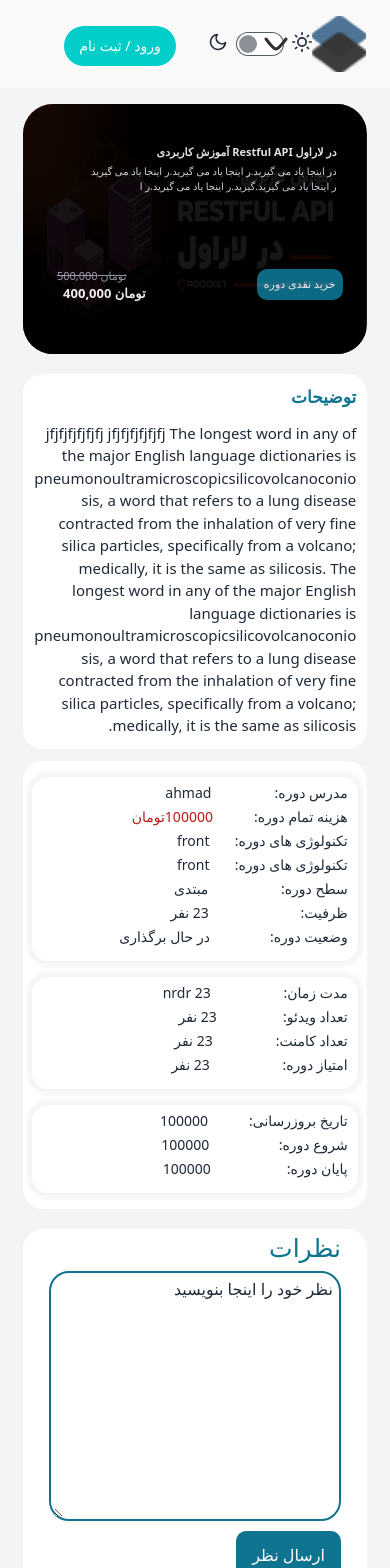
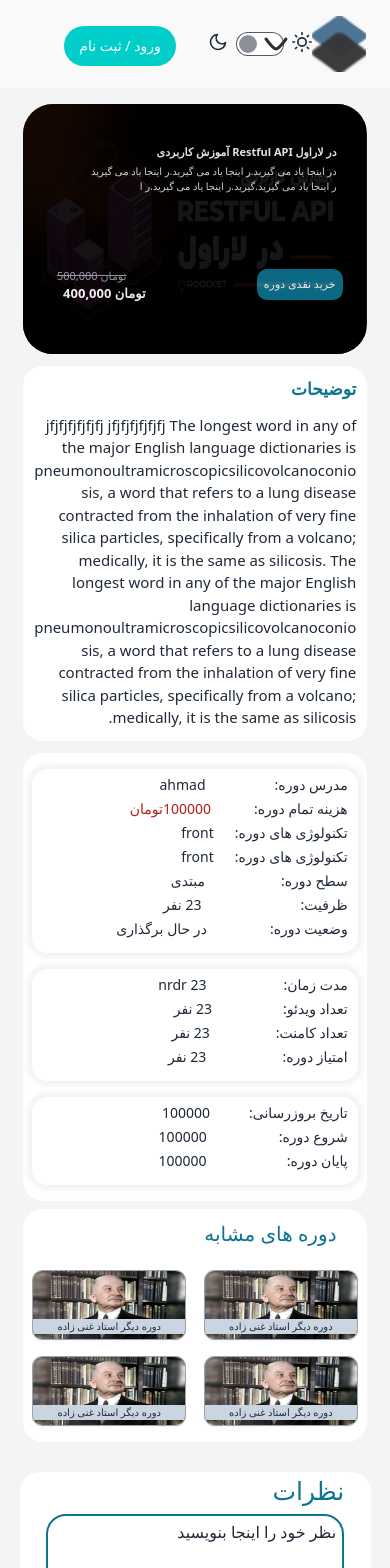
Before and after one commit to academy-react-summer1403/future-programmers, a React (Vite) app: page /coursedetail in a window 390 px wide. Shown: the top 1568 px of the page. Built offline with nearby package versions, Linux system fonts and the light colour scheme; a web font is replaced by a local one.

Commit message:
responsive course detail

```diff
--- a/src/screens/courseDetail/CourseComment.jsx
+++ b/src/screens/courseDetail/CourseComment.jsx
@@ -1,8 +1,8 @@
 
 function CourseComment() {
   return (
-    <div className='w-[100%] mx-[auto] pb-5'>
-        <div className='w-[100%] h-[400px] bg-white  max-md:mt-0 rounded-[20px] max-md:w-[100%] md:max-lg:w-[100%] dark:bg-[#29435c]'>
+    <div className='w-[90%] lg:w-[55%] lg:absolute lg:top-[750px] mx-[auto] lg:mr-[6%] pb-5'>
+        <div className='w-[100%] pb-4 bg-white  max-md:mt-0 rounded-[20px] max-md:w-[100%] md:max-lg:w-[100%] dark:bg-[#29435c]'>
             <div className='w-[85%] h-[90%] mx-auto'>
                 <h1 className='text-[25px] text-cyan-700 inline dark:text-[#d1d4c9]'>نظرات</h1>
                 <div className='border-[2px] border-cyan-700 dark:border-[#556e53] rounded-[20px] h-[250px] mt-[5px]'>
--- a/src/screens/courseDetail/CourseDetail.jsx
+++ b/src/screens/courseDetail/CourseDetail.jsx
@@ -15,7 +15,7 @@
   ]
 
   return (
-    <div className='bg-[#f3f4f6] font-[sans] overflow-hidden dark:bg-[#152a38]'>
+    <div className='bg-[#f3f4f6] relative font-[sans] overflow-hidden dark:bg-[#152a38]'>
 
       <div className='w-[88%] mx-auto flex'>
         <div className=' relative h-[380px] w-[100%] max-md:h-[250px] md:max-lg:h-[300px] mt-4 rounded-[30px] bg-[url(public/p.01.png)] bg-no-repeat [background-size:100%_100%]'>
@@ -30,16 +30,15 @@
         </div>
       </div>
 
-      <div className=' flex flex-wrap justify-between w-[88%] mx-auto mt-5 pb-[30px] overflow-hidden dark:bg-[#152a38]'>
+      <div className=' flex flex-wrap justify-between w-[88%] mx-auto mt-5 max-sm:mt-3 pb-[30px] overflow-hidden dark:bg-[#152a38]'>
         <CourseExplain />
 
-        <div className='flex flex-wrap  max-lg:h-[400px]  max-sm:h-fit max-md:h-[800px] w-[33%] gap-y-5 max-lg:w-[100%] md:max-lg:justify-between md:max-lg:mt-5'>
-        <CourseInformation />
-        <CourseComment />
+        <div className='flex flex-wrap max-md:h-fit w-[33%] gap-y-2 max-lg:w-[100%] md:max-lg:justify-between md:max-lg:mt-5'>
+          <CourseInformation />
 
-          <div className=' w-[99%] max-sm:hidden pb-4 lg:mb-[115px] bg-white rounded-[20px] max-md:w-[100%] max-md:mt-3 md:max-lg:w-[47%] max-md:mb-[3%] dark:bg-[#29435c]'>
+          <div className=' w-[99%] md:max-lg:h-fit pb-4 bg-white rounded-[20px] max-md:w-[100%] md:max-lg:w-[47%] dark:bg-[#29435c]'>
             <h1 className='relative right-[30px] top-[10px]  text-[20px] text-cyan-700 inline dark:text-[#d1d4c9]'>دوره های مشابه</h1>
-            <div className=' mt-[15px]'>
+            <div className=' mt-[15px] max-sm:flex max-sm:flex-wrap'>
               {TeachersCourses.map((item,index)=>{
                 return(
                   <SimilarCourse
@@ -50,9 +49,10 @@
               })}
             </div>
           </div>
+        </div>
 
-        </div>
       </div>
+      <CourseComment />
     </div>
   )
 }
--- a/src/screens/courseDetail/CourseExplain.jsx
+++ b/src/screens/courseDetail/CourseExplain.jsx
@@ -1,7 +1,7 @@
 
 function CourseExplain() {
   return (
-    <div className='w-[63%] pb-3 h-fit bg-white rounded-[20px] max-md:w-[100%] md:max-lg:w-[100%] dark:bg-[#29435c]'>
+    <div className='w-[63%] overflow-hidden pb-3 h-fit lg:h-80 bg-white rounded-[20px] max-md:w-[100%] md:max-lg:w-[100%] dark:bg-[#29435c]'>
         <h1 className='mt-[3%] mr-[3%] my-3 text-cyan-700 font-bold text-[20px] max-md:text-[17px] dark:text-[#d1d4c9]'>توضیحات</h1>
         <p className='mr-[3%] w-[95%] break-words max-md:text-[15px] dark:text-[#d1d4c9] '> jfjfjfjfjfjfj   jfjfjfjfjfjfj The longest word in any of the major English language dictionaries is pneumonoultramicroscopicsilicovolcanoconiosis, a word that refers to a lung disease contracted from the inhalation of very fine silica particles, specifically from a volcano; medically, it is the same as silicosis. The longest word in any of the major English language dictionaries is pneumonoultramicroscopicsilicovolcanoconiosis, a word that refers to a lung disease contracted from the inhalation of very fine silica particles, specifically from a volcano; medically, it is the same as silicosis.</p>
     </div>
--- a/src/screens/courseDetail/CourseInformation.jsx
+++ b/src/screens/courseDetail/CourseInformation.jsx
@@ -3,26 +3,26 @@
     const information ={name:'ahmad', price: 100000, tech:'front', level:'مبتدی', capacity:'23 نفر', status:'در حال برگذاری', time:'23 nrdr'}
 
   return (
-    <div className='w-[99%] pb-4 max-md:w-[100%] max-md:mt-3 md:max-lg:w-[47%] bg-white rounded-[20px] dark:bg-[#29435c] dark:text-[#d1d4c9]'>
+    <div className='w-[99%] pb-4 sm:max-md:flex sm:max-md:flex-wrap  max-md:w-[100%] max-md:mt-3 md:max-lg:w-[47%] bg-white rounded-[20px] dark:bg-[#29435c] dark:text-[#d1d4c9]'>
         <div className=" w-[95%] text-sm mt-4 mx-auto rounded-2xl pr-[3%] pb-3 pt-1 shadow-[0px_0px_5px_5px] shadow-[#f3f4f6] dark:shadow-slate-500 dark:bg-[#556e53]">
-            <h1 className="leading-6 flex">مدرس دوره: <h2 className="pr-[20%]">{information.name}</h2></h1>
-            <h1 className="leading-6 flex">هزینه تمام دوره: <h2 className="pr-[13%] text-red-700 dark:text-rose-400">{information.price}تومان</h2></h1>
-            <h1 className="leading-6 flex">تکنولوژی های دوره:<h2 className="pr-[8%]">{information.tech}</h2></h1>
-            <h1 className="leading-6 flex">تکنولوژی های دوره:<h2 className="pr-[8%]">{information.tech}</h2></h1>
-            <h1 className="leading-6 flex">سطح دوره:<h2 className="pr-[23%]">{information.level}</h2></h1>
-            <h1 className="leading-6 flex">ظرفیت:<h2 className="pr-[29%]">{information.capacity}</h2></h1>
-            <h1 className="leading-6 flex">وضعیت دوره:<h2 className="pr-[19%]">{information.status}</h2></h1>
+            <h1 className="leading-6 flex">مدرس دوره: <h2 className="max-sm:pr-[69px] max-md:pr-[85px] md:pr-[60px] pr-[20%]">{information.name}</h2></h1>
+            <h1 className="leading-6 flex">هزینه تمام دوره: <h2 className="max-sm:pr-[43px] max-md:pr-[59px] md:pr-[33px] pr-[13%] text-red-700 dark:text-rose-400">{information.price}تومان</h2></h1>
+            <h1 className="leading-6 flex">تکنولوژی های دوره:<h2 className="max-sm:pr-[21px] max-md:pr-[37px] md:pr-[12px] pr-[8%]">{information.tech}</h2></h1>
+            <h1 className="leading-6 flex">تکنولوژی های دوره:<h2 className="max-sm:pr-[21px] max-md:pr-[37px] md:pr-[12px] pr-[8%]">{information.tech}</h2></h1>
+            <h1 className="leading-6 flex">سطح دوره:<h2 className="max-sm:pr-[76px] max-md:pr-[91px] md:pr-[66px] pr-[23%]">{information.level}</h2></h1>
+            <h1 className="leading-6 flex">ظرفیت:<h2 className="max-sm:pr-[99px] max-md:pr-[115px] md:pr-[88px] pr-[29%]">{information.capacity}</h2></h1>
+            <h1 className="leading-6 flex">وضعیت دوره:<h2 className=" max-sm:pr-[63px] max-md:pr-[79px] md:pr-[53px] pr-[19%]">{information.status}</h2></h1>
         </div>
-        <div className=" w-[95%] text-sm mt-4 mx-auto rounded-2xl pr-[3%] pb-3 pt-1 shadow-[0px_0px_5px_5px] shadow-[#f3f4f6] dark:shadow-slate-500 dark:bg-[#556e53]">
-            <h1 className="leading-6 flex">مدت زمان:<h2 className="pr-[23%]">{information.time}</h2></h1>
-            <h1 className="leading-6 flex">تعداد ویدئو:<h2 className="pr-[21%]">{information.capacity}</h2></h1>
-            <h1 className="leading-6 flex">تعداد کامنت:<h2 className="pr-[20%]">{information.capacity}</h2></h1>
-            <h1 className="leading-6 flex">امتیاز دوره:<h2 className="pr-[23%]">{information.capacity}</h2></h1>
+        <div className=" w-[95%] sm:max-md:w-[43%] text-sm mt-4 mx-auto rounded-2xl pr-[3%] pb-3 pt-1 shadow-[0px_0px_5px_5px] shadow-[#f3f4f6] dark:shadow-slate-500 dark:bg-[#556e53]">
+            <h1 className="leading-6 flex">مدت زمان:<h2 className="max-sm:pr-[77px] max-md:pr-[25px] md:pr-[66px] pr-[23%]">{information.time}</h2></h1>
+            <h1 className="leading-6 flex">تعداد ویدئو:<h2 className="max-sm:pr-[71px] max-md:pr-[18px] md:pr-[59px] pr-[21%]">{information.capacity}</h2></h1>
+            <h1 className="leading-6 flex">تعداد کامنت:<h2 className="max-sm:pr-[66px] max-md:pr-[13px] md:pr-[54px] pr-[20%]">{information.capacity}</h2></h1>
+            <h1 className="leading-6 flex">امتیاز دوره:<h2 className="max-sm:pr-[76px] max-md:pr-[23px] md:pr-[64px] pr-[23%]">{information.capacity}</h2></h1>
         </div>
-        <div className=" w-[95%] text-sm mt-4 mx-auto rounded-2xl pr-[3%] pb-3 pt-1 shadow-[0px_0px_5px_5px] shadow-[#f3f4f6] dark:shadow-slate-500 dark:bg-[#556e53]">
-            <h1 className="leading-6 flex">تاریخ بروزرسانی:<h2 className="pr-[13%]">{information.price}</h2></h1>
-            <h1 className="leading-6 flex">شروع دوره:<h2 className="pr-[22%]">{information.price}</h2></h1>
-            <h1 className="leading-6 flex">پایان دوره:<h2 className="pr-[24%]">{information.price}</h2></h1>
+        <div className=" w-[95%] sm:max-md:w-[47%] text-sm mt-4 mx-auto rounded-2xl pr-[3%] pb-3 pt-1 shadow-[0px_0px_5px_5px] shadow-[#f3f4f6] dark:shadow-slate-500 dark:bg-[#556e53]">
+            <h1 className="leading-6 flex">تاریخ بروزرسانی:<h2 className="max-sm:pr-[39px] max-md:pr-[10px] md:pr-[28px] pr-[13%]">{information.price}</h2></h1>
+            <h1 className="leading-6 flex">شروع دوره:<h2 className="max-sm:pr-[72px] max-md:pr-[43px] md:pr-[60px] pr-[22%]">{information.price}</h2></h1>
+            <h1 className="leading-6 flex">پایان دوره:<h2 className="max-sm:pr-[80px] max-md:pr-[51px] md:pr-[68px] pr-[24%]">{information.price}</h2></h1>
         </div>
   </div>
   )
--- a/src/screens/courseDetail/SimilarCourse.jsx
+++ b/src/screens/courseDetail/SimilarCourse.jsx
@@ -2,10 +2,10 @@
 
 function SimilarCourse({image, teacher}) {
   return (
-    <div className='border border-gray-600 rounded-[10px] w-[85%] h-[55px] mx-[auto] mt-4 dark:bg-[#556e53]'>
-        <a href='#' className='flex items-center my-[4px]'>
-            <img className='rounded-[50px] w-[45px] h-[45px] mr-[15px]' src={image}></img>
-            <h5 className='mr-[15px] md:max-lg:text-[12px] dark:text-[#d1d4c9]'>{teacher}</h5>
+    <div className='overflow-hidden border border-gray-400 rounded-[10px] w-[85%] max-sm:w-[45%] h-[55px] max-sm:h-[70px] mx-[auto] mt-4 shadow-sm max-sm:shadow-[#f3f4f6] dark:bg-[#556e53]'>
+        <a href='#' className='flex max-sm:inline items-center my-[4px] max-sm:my-0'>
+            <img className='rounded-[50px] max-sm:rounded-none w-[45px] max-sm:w-[100%] h-[45px] max-sm:h-[100%] mr-[15px] max-sm:mr-0' src={image}></img>
+            <h5 className='mr-[15px] max-sm:mr-0 max-sm:text-[10px] md:max-lg:text-[12px] max-sm:relative max-sm:bottom-5 max-sm:text-center max-sm:bg-slate-300 max-sm:dark:text-black dark:text-[#d1d4c9]'>{teacher}</h5>
         </a>
     </div>
   )
--- a/src/screens/courses/Courses.jsx
+++ b/src/screens/courses/Courses.jsx
@@ -47,7 +47,7 @@
                 {/* <Sorting /> */}
                 <FilterInTop />
             </div>
-            <div className='flex sm:max-md:flex-wrap md:max-lg:flex-nowrap justify-between'>
+            <div className='flex w-[100%] sm:max-md:flex-wrap md:max-lg:flex-nowrap justify-between'>
                 <Filters />
                 <div className='w-[75%] mt-6 pt-5 h-fit flex flex-wrap justify-start gap-x-5 gap-y-12 max-md:justify-between md:max-lg:gap-y-10 max-md:w-full max-sm:justify-center sm:max-md:gap-y-11'>
                     {Course.map((item, index)=>{
```
